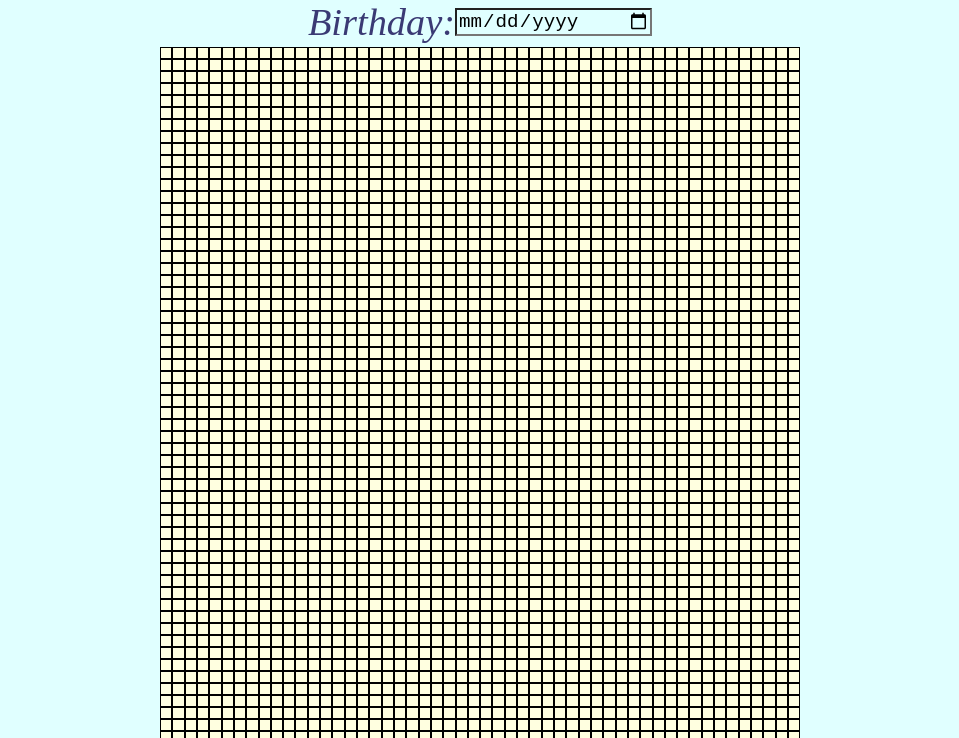
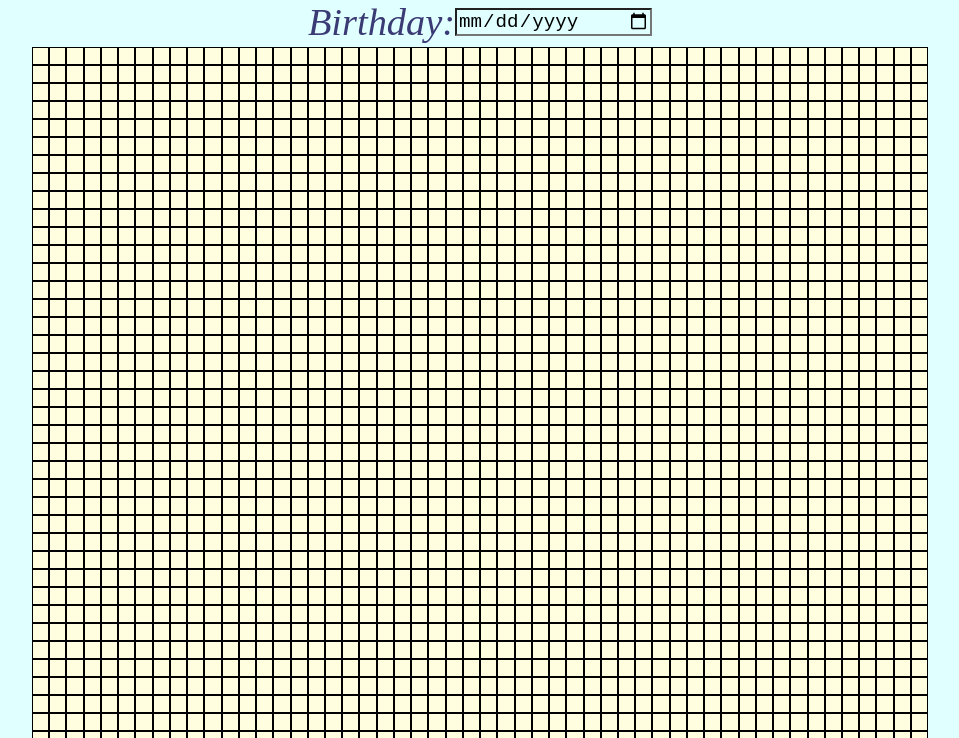
Before and after one commit to SahilBtara/memnto-mori, a plain HTML site: page index.html in a window 1280 px wide. Shown: the part 62-800 px from the top of the page, without its empty margins (160-1119 px from the left). Drawn offline with Linux system fonts and the light colour scheme.

Commit message:
updated fonts and margin

```diff
--- a/style.css
+++ b/style.css
@@ -14,8 +14,8 @@ strong {
 
 #body {
   margin: 0 auto;
-  margin-left: 25%;
-  margin-right: 25%;
+  margin-left: 15%;
+  margin-right: 15%;
 }
 
 nav {
@@ -49,7 +49,7 @@ input {
 }
 
 .week {
-  height: 10px;
+  height: 2vh;
   width: calc(100vw / 52);
   background: lightyellow;
   border: 1px solid;
```
